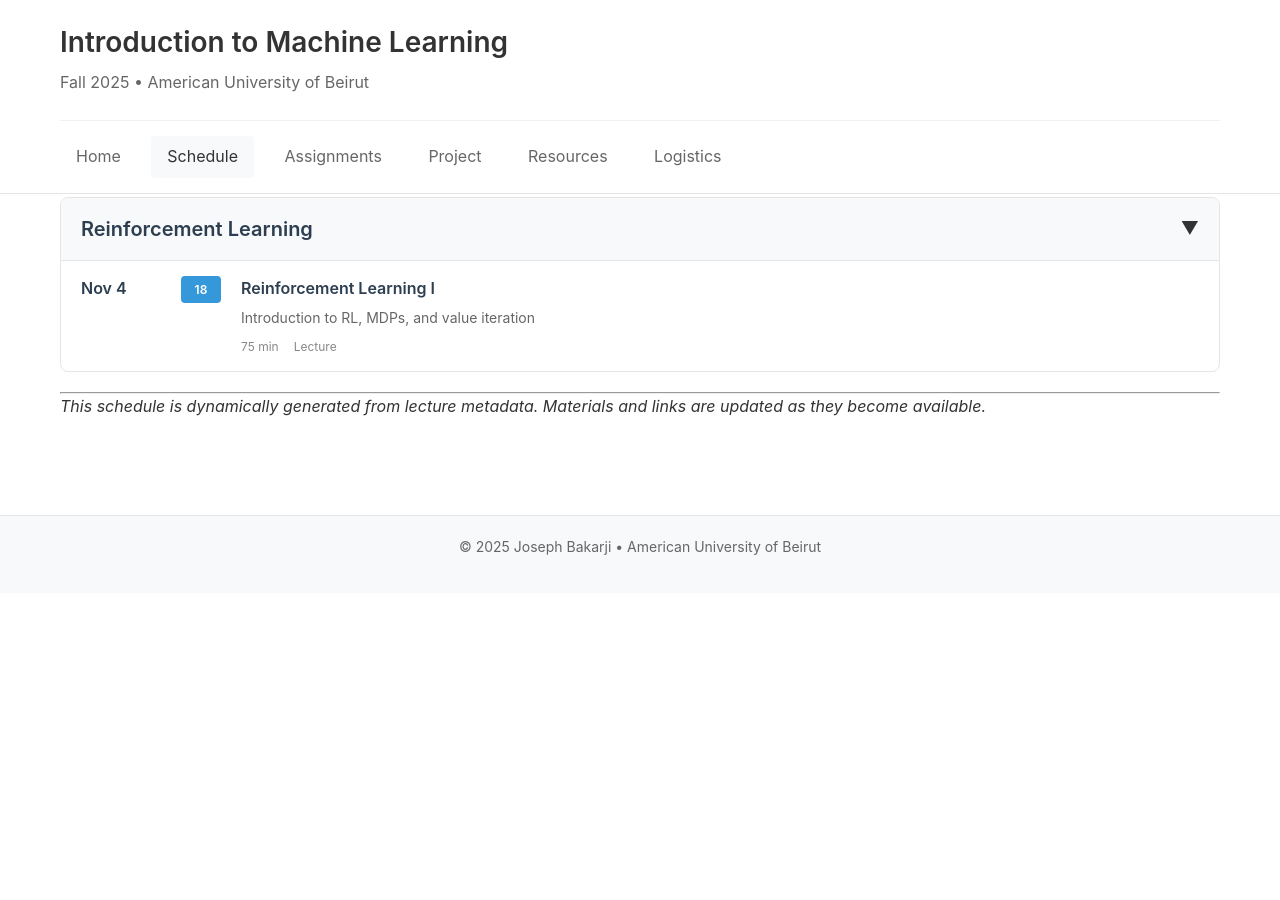
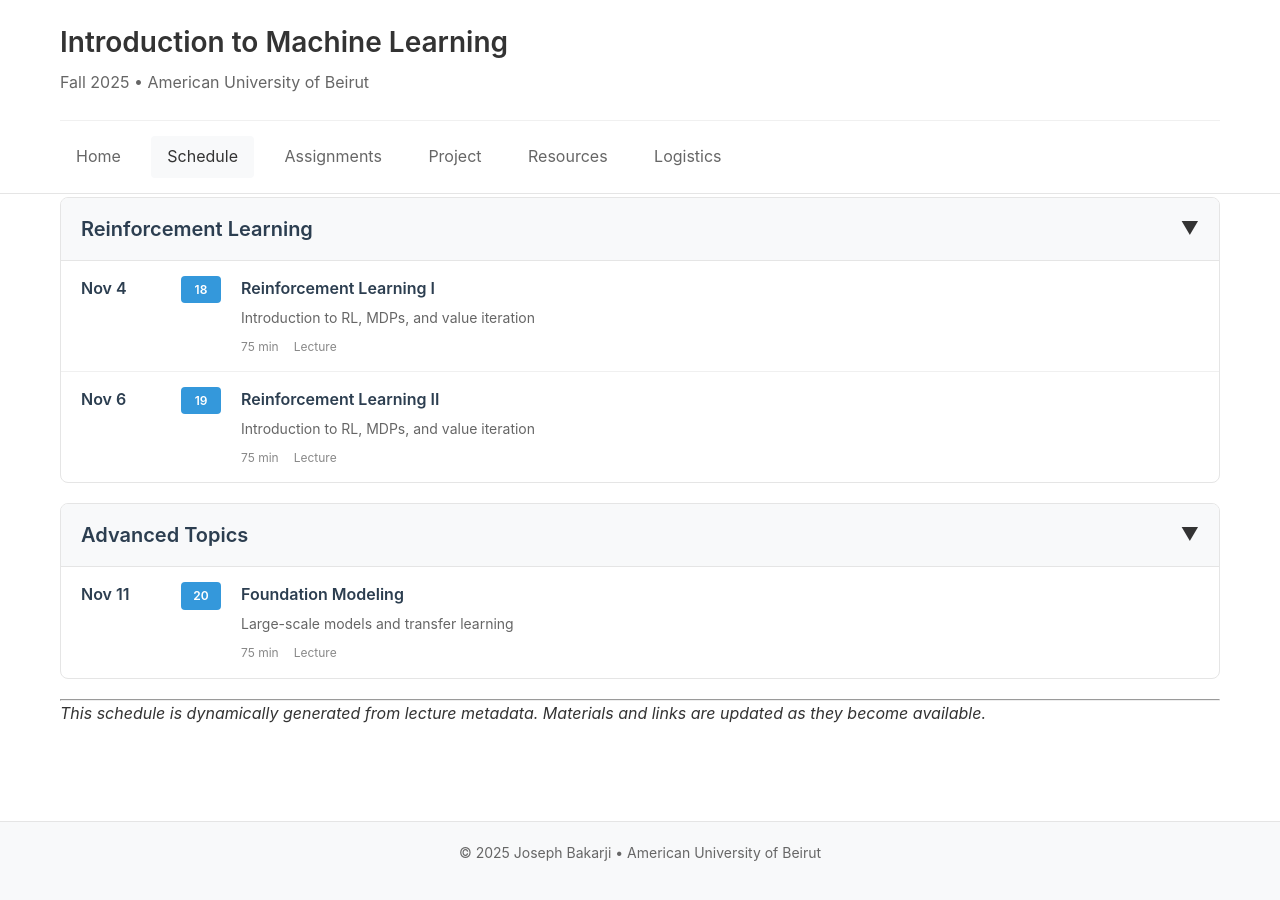
Before and after one commit to Data-Driven-Modeling-Lab/intro2ml, a Jekyll site: the page built from schedule.md, in a window 1280 px wide and 900 px high, scrolled down 2377 px. Built offline with Jekyll 4.4.1, drawn with Linux system fonts in a browser that asks for light colours; before the commit the page ends 2970 px from its top, so only the background shows below that.

Commit message:
self supervision

```diff
--- a/_data/lectures.yml
+++ b/_data/lectures.yml
@@ -449,9 +449,6 @@
     - name: Introduction to Reinforcement Learning
       url: /materials/slides/RL_1.pdf
       type: slides
-    - name: Coding notebook example
-      url: /materials/references/value_iteration_new/
-      type: notebook
     - name: Stanford CS229 lecture 0 - Introduction (starting at minute 49:00)
       url: https://www.youtube.com/watch?v=d5gaWTo6kDM&list=PLoROMvodv4rMiGQp3WXShtMGgzqpfVfbU&index=17
       type: references
@@ -461,6 +458,28 @@
     - name: Stanford CS229 lecture 2 - Continuous state MDP
       url: https://www.youtube.com/watch?v=QFu5nuc-S0s&list=PLoROMvodv4rMiGQp3WXShtMGgzqpfVfbU&index=18
       type: references
+  references: null
+  assignments: null
+- section: Reinforcement Learning
+  lecture_number: 19
+  date: Nov 6
+  title: Reinforcement Learning II
+  subtitle: Introduction to RL, MDPs, and value iteration
+  type: lecture
+  duration: 75
+  description: 'Introduction to reinforcement learning paradigm. Covers Markov Decision
+    Processes (MDPs), value functions, and dynamic programming solutions including
+    value and policy iteration.
+
+    '
+  materials:
+    lecture:
+    - name: Introduction to Reinforcement Learning
+      url: Slides/RL_1.pdf
+      type: slides
+    - name: Coding notebook example
+      url: references/value_iteration_new.ipynb
+      type: notebook
     - name: Stanford CS229 lecture 3 - Reward Model and Linear Dynamical Systems
       url: https://www.youtube.com/watch?v=0rt2CsEQv6U&list=PLoROMvodv4rMiGQp3WXShtMGgzqpfVfbU&index=19
       type: references
@@ -469,3 +488,22 @@
       type: references
   references: null
   assignments: null
+- section: Advanced Topics
+  lecture_number: 20
+  date: Nov 11
+  title: Foundation Modeling
+  subtitle: Large-scale models and transfer learning
+  type: lecture
+  duration: 75
+  description: 'Introduction to foundation models - large-scale pre-trained models
+    that can be adapted to various downstream tasks. Covers transfer learning, fine-tuning,
+    and model scaling.
+
+    '
+  materials:
+    lecture:
+    - name: Modeling slides
+      url: slides/modeling.pdf
+      type: slides
+  references: null
+  assignments: null
```
